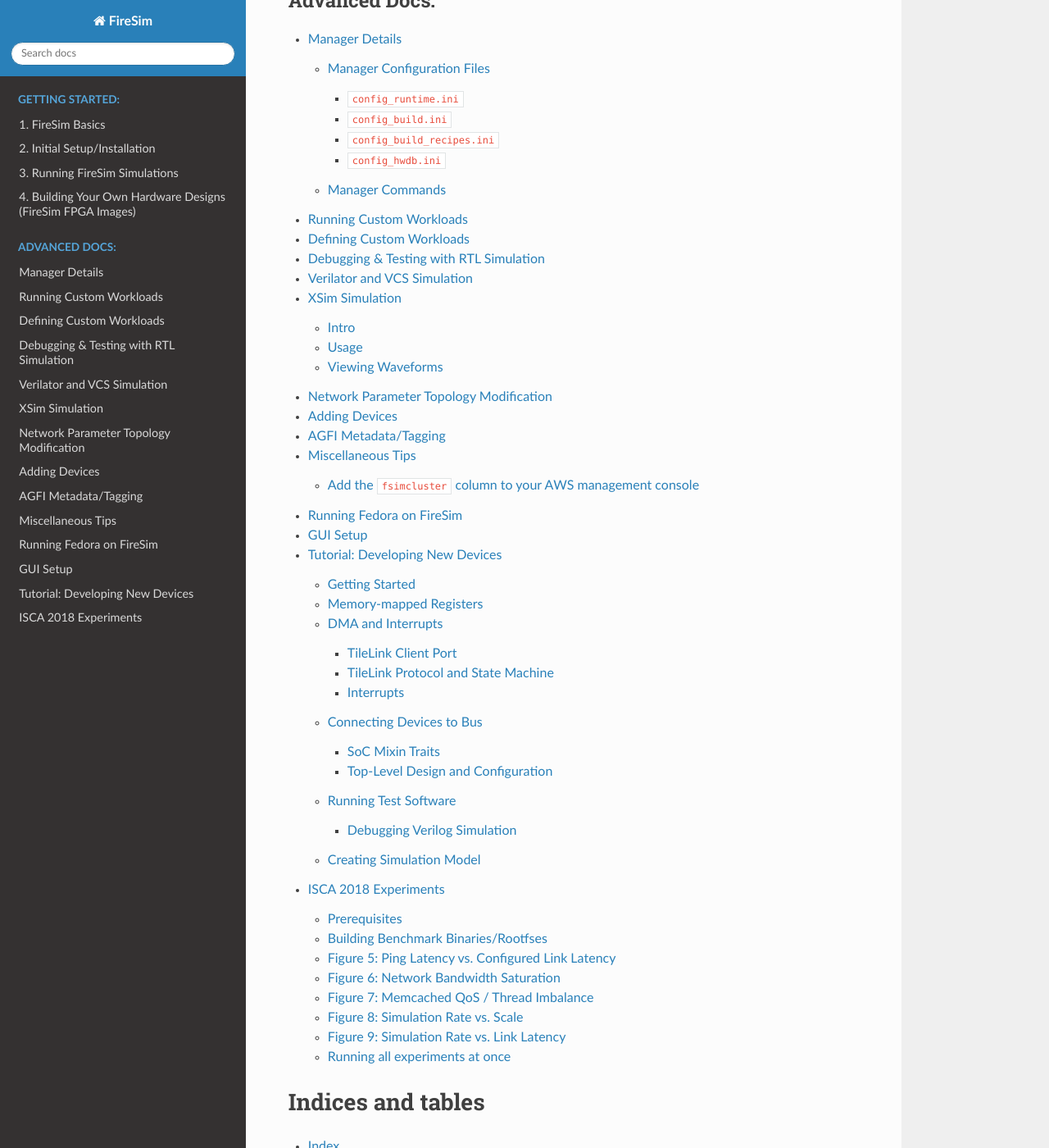
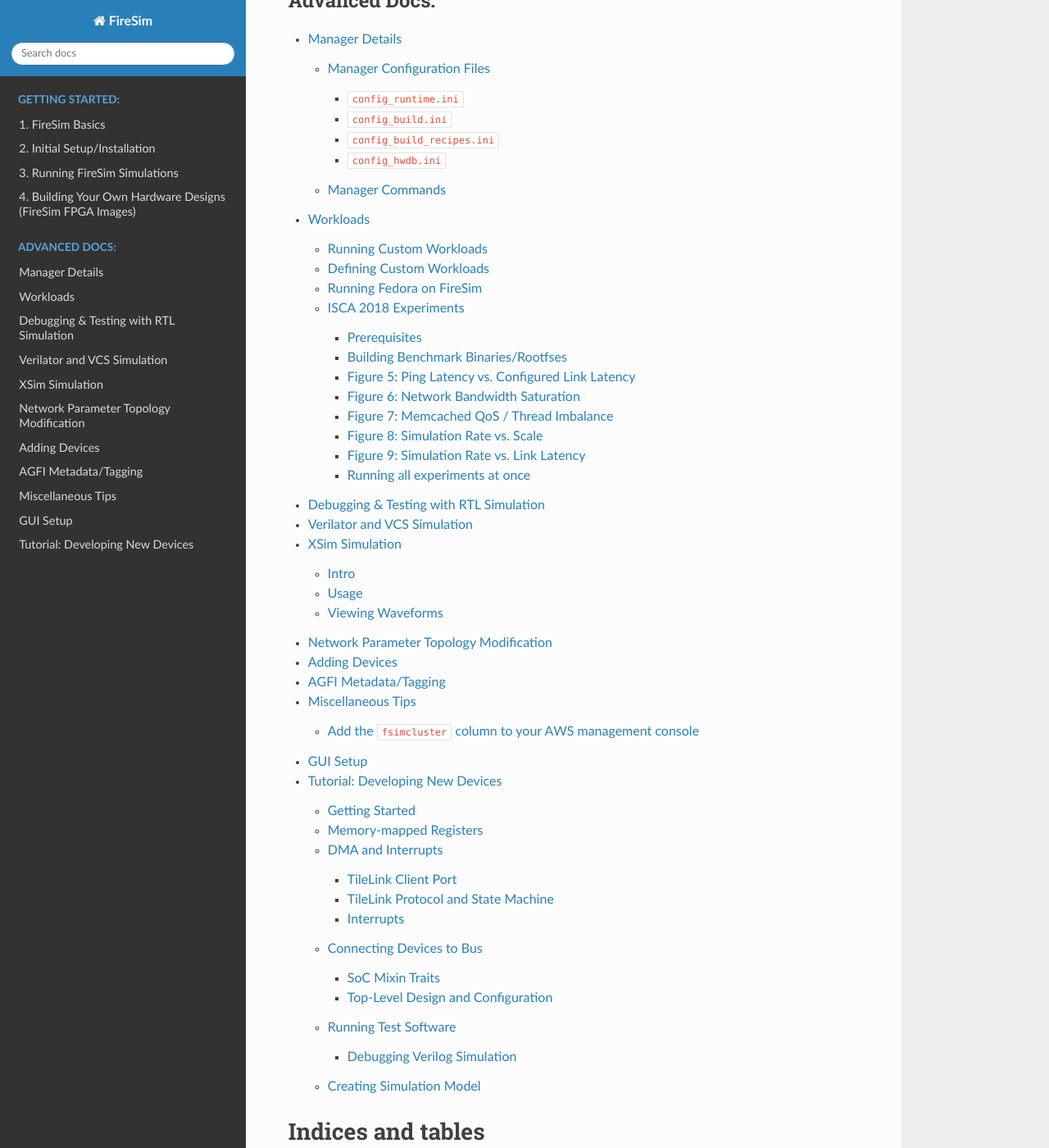
Before and after one commit to firesim/firesim, a Sphinx documentation site: the page built from docs/index.rst, in a window 1280 px wide and 1400 px high, scrolled down 1384 px. Shown: the whole window at 82% size. Built offline with Sphinx 7.4.7 and the Read the Docs theme 2.0.0, drawn with Linux system fonts in a browser that asks for light colours.

Commit message:
more restructuring

```diff
--- a/docs/index.rst
+++ b/docs/index.rst
@@ -23,8 +23,7 @@
    :caption: Advanced Docs:
 
    Advanced-Usage/Manager/index
-   Advanced-Usage/Running-Custom-Workloads
-   Advanced-Usage/Defining-Custom-Workloads
+   Advanced-Usage/Workloads/index
    Advanced-Usage/RTL-Simulation
    Advanced-Usage/Verilator-and-VCS-Simulation
    Advanced-Usage/XSim-Simulation
@@ -32,12 +31,10 @@
    Advanced-Usage/Adding-Devices
    Advanced-Usage/AGFI-Tagging.rst
    Advanced-Usage/Miscellaneous-Tips.rst
-   Advanced-Usage/Booting-Fedora.rst
    Advanced-Usage/GUI-Setup.rst
 
 
    Developing-New-Devices/index
-   ISCA-2018-Experiments/index
 
 Indices and tables
 ==================
```
Also changed, not shown: docs/Advanced-Usage/Workloads/index.rst (added, +14 -0 lines), docs/Advanced-Usage/Workloads/Booting-Fedora.rst (renamed from docs/Advanced-Usage/Booting-Fedora.rst), docs/Advanced-Usage/Workloads/Defining-Custom-Workloads.rst (renamed from docs/Advanced-Usage/Defining-Custom-Workloads.rst), docs/Advanced-Usage/Workloads/ISCA-2018-Experiments.rst (renamed from docs/ISCA-2018-Experiments/index.rst), docs/Advanced-Usage/Workloads/Running-Custom-Workloads.rst (renamed from docs/Advanced-Usage/Running-Custom-Workloads.rst).
